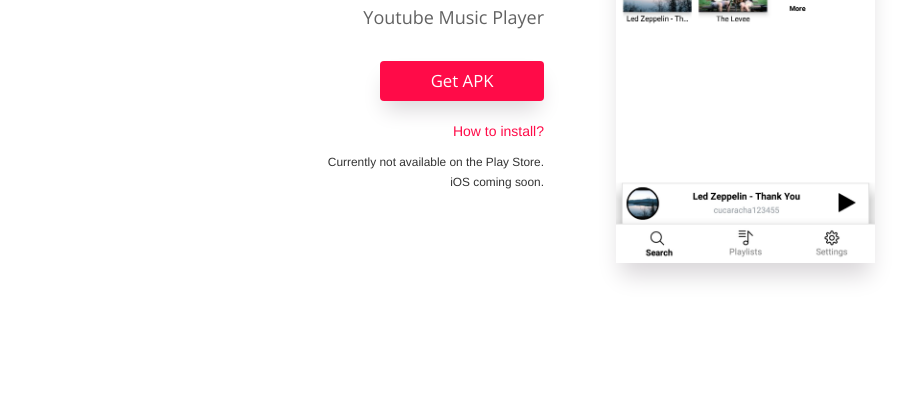
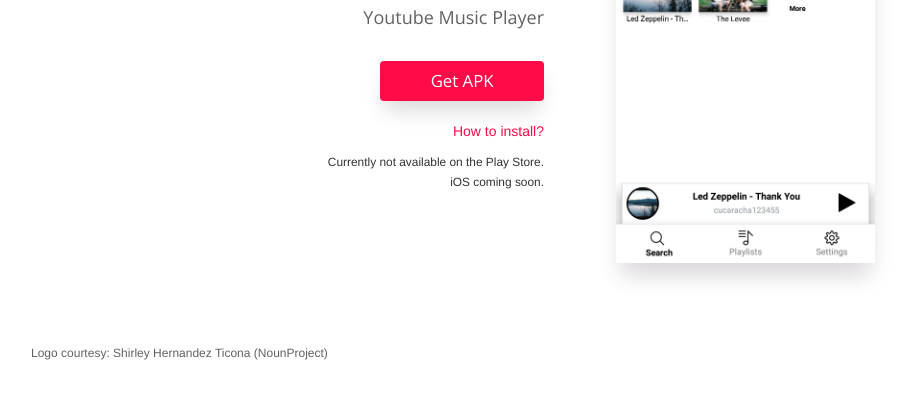
Before and after one commit to sreejithr/orangelight, a website: page index.html in a window 1280 px wide. Shown: the part 264-662 px from the top of the page, without its empty margins (39-946 px from the left). Drawn offline with nearby package versions, Linux system fonts and the light colour scheme.

Commit message:
Added logo courtesy to it's rightful owner

```diff
--- a/index.html
+++ b/index.html
@@ -40,6 +40,7 @@
       </div>
     </div>
 
+    <div><h6 style="font-weight: 300; color: #626262;">Logo courtesy: Shirley Hernandez Ticona (NounProject)</h6></div>
   </div>
 
   <script src="bower_components/jquery/dist/jquery.min.js"></script>
```
